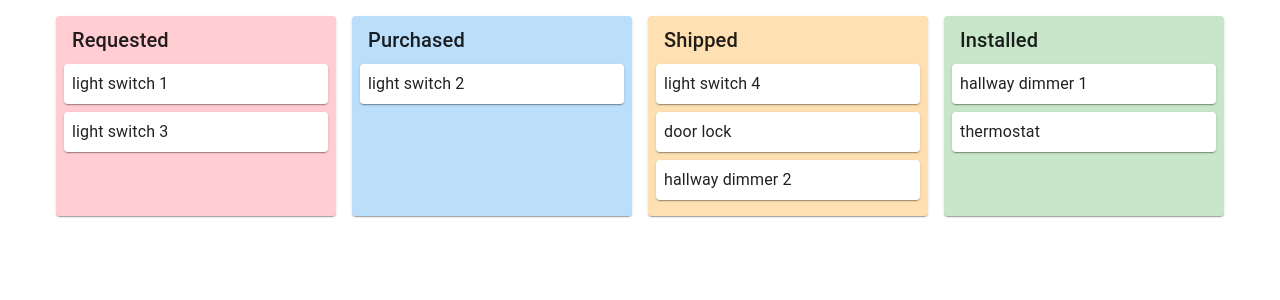
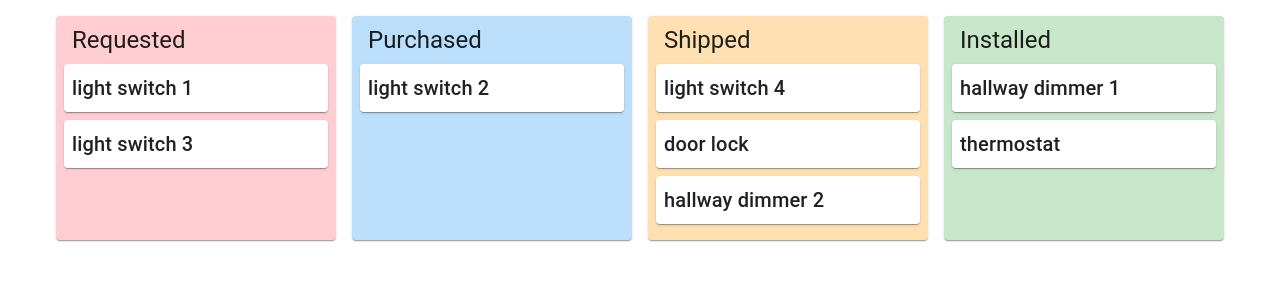
Before and after one commit to kaushnian/level-devices, a Next.js app: page / in a window 1280 px wide. Shown: the top 300 px of the page. Built offline with nearby package versions, Linux system fonts and the light colour scheme.

Commit message:
Replace headings, add data-testid attributes

```diff
--- a/components/Column.js
+++ b/components/Column.js
@@ -16,7 +16,7 @@ export default function Column({ name, id, devices, onDrop, color }) {
         gap: 1,
       }}
     >
-      <Typography variant="h6" sx={{ pl: 1 }}>
+      <Typography variant="h5" sx={{ pl: 1 }}>
         {name}
       </Typography>
       <DeviceCardList devices={devices} onDrop={onDrop} columnId={id} />
--- a/components/DeviceCardInfo.js
+++ b/components/DeviceCardInfo.js
@@ -5,13 +5,17 @@ export default function DeviceCardInfo({
 }) {
   return (
     <>
-      <Typography variant="body1">{name}</Typography>
+      <Typography variant="h6">{name}</Typography>
       {lastModified && (
-        <Typography variant="body2" mt={1}>
+        <Typography variant="body2" mt={1} data-testid="last-modified">
           Last modified: {new Date(lastModified).toLocaleString()}
         </Typography>
       )}
-      {comment && <Typography variant="body2">{comment}</Typography>}
+      {comment && (
+        <Typography variant="body2" data-testid="comment">
+          {comment}
+        </Typography>
+      )}
     </>
   );
 }
```
